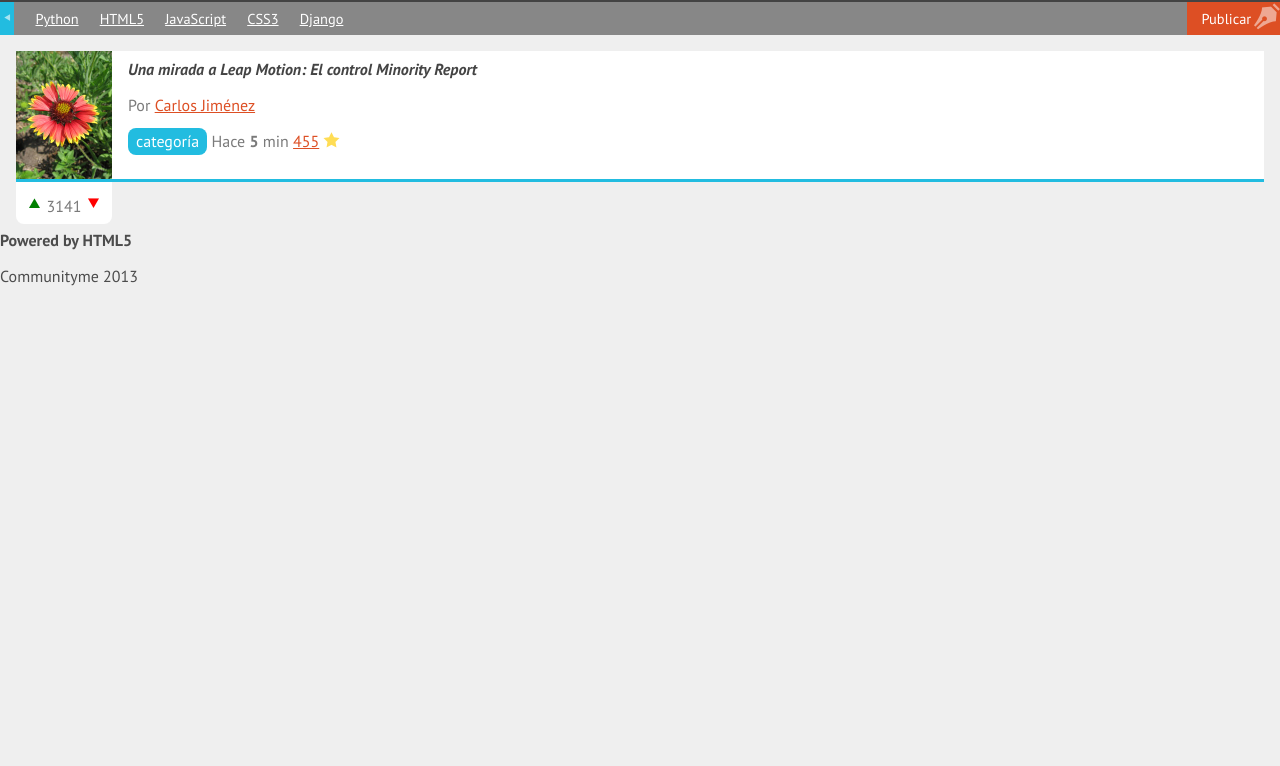
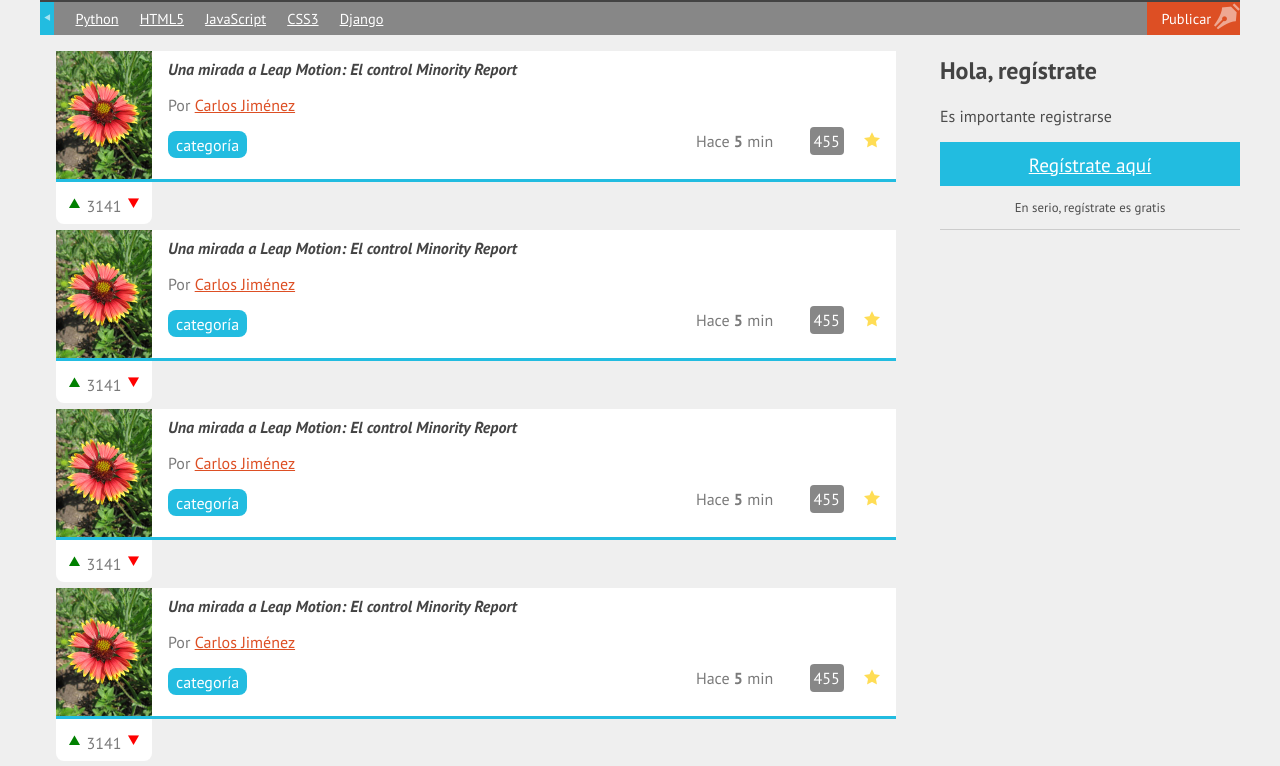
Before and after one commit to castolo/Pruebaweb, a plain HTML site: page index.html in a window 1280 px wide. Shown: the part 98-864 px from the top of the page. Before the commit the page ends 800 px from the top, so only its background shows below. Drawn offline with Linux system fonts and the light colour scheme.

Commit message:
Responsive design y bienvenida

```diff
--- a/estilos.css
+++ b/estilos.css
@@ -128,6 +128,10 @@ nav #publicar_nav a
 	text-decoration: none;
 	display: inline-block;
 }
+#bienvenida
+{
+	display: none;
+}
 #contenido {
 	margin: 1em;
 }
@@ -148,7 +152,23 @@ nav #publicar_nav a
 	float: left;
 	margin: 0 1em 0 0;
 }
-#contenido .item .datos_item .guardar_item{
+#contenido .item .datos_item .comentarios_item
+{
+	background: #878787;
+	border-radius: 4px;
+	color: white;
+	margin: 0 0 0 2em;
+	padding: 4px;
+	text-decoration: none;
+}
+
+#contenido .item .datos_item{
+	text-align: right;
+}
+
+#contenido .item .datos_item .guardar_item
+{
+	margin: 0 1em 0 1em;
 	text-decoration: none;
 }
 #contenido .item .datos_item .guardar_item:after
@@ -165,6 +185,7 @@ nav #publicar_nav a
 	color: white;
 	padding: 0.2em 0.5em;
 	text-decoration: none;
+	float: left;
 }
 #contenido .item .imagen_item img
 {
--- a/index.html
+++ b/index.html
@@ -6,6 +6,7 @@
 	<link rel="stylesheet" href="normalize.css" />
 	<link href='http://fonts.googleapis.com/css?family=PT+Sans:400,700,400italic,700italic' rel='stylesheet' type='text/css' />
 	<link rel="stylesheet" href="estilos.css" />
+	<link rel="stylesheet" href="responsive.css">
 </head>
 <body>
 	<!-- comentario de lo que se -->
@@ -34,7 +35,69 @@
 			<li id="publicar_nav"><a href="#">Publicar</a></li>
 		</ul>
 	</nav>
+	<aside id="bienvenida">
+		<h2>Hola, regístrate</h2>
+		<p>Es importante registrarse</p>
+		<a id="registro" href="#">Regístrate aquí</a>
+		<p id="mensaje_registro">En serio, regístrate es gratis</p>
+	</aside>
 	<SECTION id="contenido">
+		<article class="item">
+			<figure class="imagen_item">
+				<img src="imagen.jpg" />
+			</figure>
+			<h2 class="titulo_item"><a href="#">Una mirada a Leap Motion: El control Minority Report</a></h2>
+			<p class="autor_item">Por <a href="#">Carlos Jiménez</a></p>
+			<p class="datos_item">
+				<a class="tag_item" href="#">categoría</a>
+				<span class="fecha_item">Hace <strong>5</strong> min</span>
+				<a class="comentarios_item" href="#">455</a>
+				<a class="guardar_item" href="#"></a>
+			</p>
+			<p class="votacion"><a class="up" href="#"></a>3141<a class="down" href="#"></a></p>
+		</article>
+		<article class="item">
+			<figure class="imagen_item">
+				<img src="imagen.jpg" />
+			</figure>
+			<h2 class="titulo_item"><a href="#">Una mirada a Leap Motion: El control Minority Report</a></h2>
+			<p class="autor_item">Por <a href="#">Carlos Jiménez</a></p>
+			<p class="datos_item">
+				<a class="tag_item" href="#">categoría</a>
+				<span class="fecha_item">Hace <strong>5</strong> min</span>
+				<a class="comentarios_item" href="#">455</a>
+				<a class="guardar_item" href="#"></a>
+			</p>
+			<p class="votacion"><a class="up" href="#"></a>3141<a class="down" href="#"></a></p>
+		</article>
+		<article class="item">
+			<figure class="imagen_item">
+				<img src="imagen.jpg" />
+			</figure>
+			<h2 class="titulo_item"><a href="#">Una mirada a Leap Motion: El control Minority Report</a></h2>
+			<p class="autor_item">Por <a href="#">Carlos Jiménez</a></p>
+			<p class="datos_item">
+				<a class="tag_item" href="#">categoría</a>
+				<span class="fecha_item">Hace <strong>5</strong> min</span>
+				<a class="comentarios_item" href="#">455</a>
+				<a class="guardar_item" href="#"></a>
+			</p>
+			<p class="votacion"><a class="up" href="#"></a>3141<a class="down" href="#"></a></p>
+		</article>
+		<article class="item">
+			<figure class="imagen_item">
+				<img src="imagen.jpg" />
+			</figure>
+			<h2 class="titulo_item"><a href="#">Una mirada a Leap Motion: El control Minority Report</a></h2>
+			<p class="autor_item">Por <a href="#">Carlos Jiménez</a></p>
+			<p class="datos_item">
+				<a class="tag_item" href="#">categoría</a>
+				<span class="fecha_item">Hace <strong>5</strong> min</span>
+				<a class="comentarios_item" href="#">455</a>
+				<a class="guardar_item" href="#"></a>
+			</p>
+			<p class="votacion"><a class="up" href="#"></a>3141<a class="down" href="#"></a></p>
+		</article>
 		<article class="item">
 			<figure class="imagen_item">
 				<img src="imagen.jpg" />
--- /dev/null
+++ b/responsive.css
@@ -0,0 +1,39 @@
+@media screen and (min-width:768px)
+{
+	body
+	{
+		margin: 0 auto; /*se centra cuando llega a 1200px de expansión*/
+		max-width: 1200px;
+	}
+	#contenido
+	{
+		width: 70%; /*poner sidebar en el momento que se expanda*/
+	}
+	#bienvenida
+	{
+		display: block;
+		border-bottom: 1px solid #CCC;
+		float: right;
+		width: 25%;
+	}
+	#bienvenida #mensaje_registro,
+	#bienvenida #registro
+	{
+		text-align: center;
+	}
+	#bienvenida h2
+	{
+		color: #434343;
+	}
+	#bienvenida #mensaje_registro
+	{
+		font-size: 0.8em;
+	}
+	#bienvenida #registro{
+		background: #22BCE0;
+		display: block;
+		color: white;
+		font-size: 1.2em;
+		padding: 0.5em 0;
+	}
+}
```
